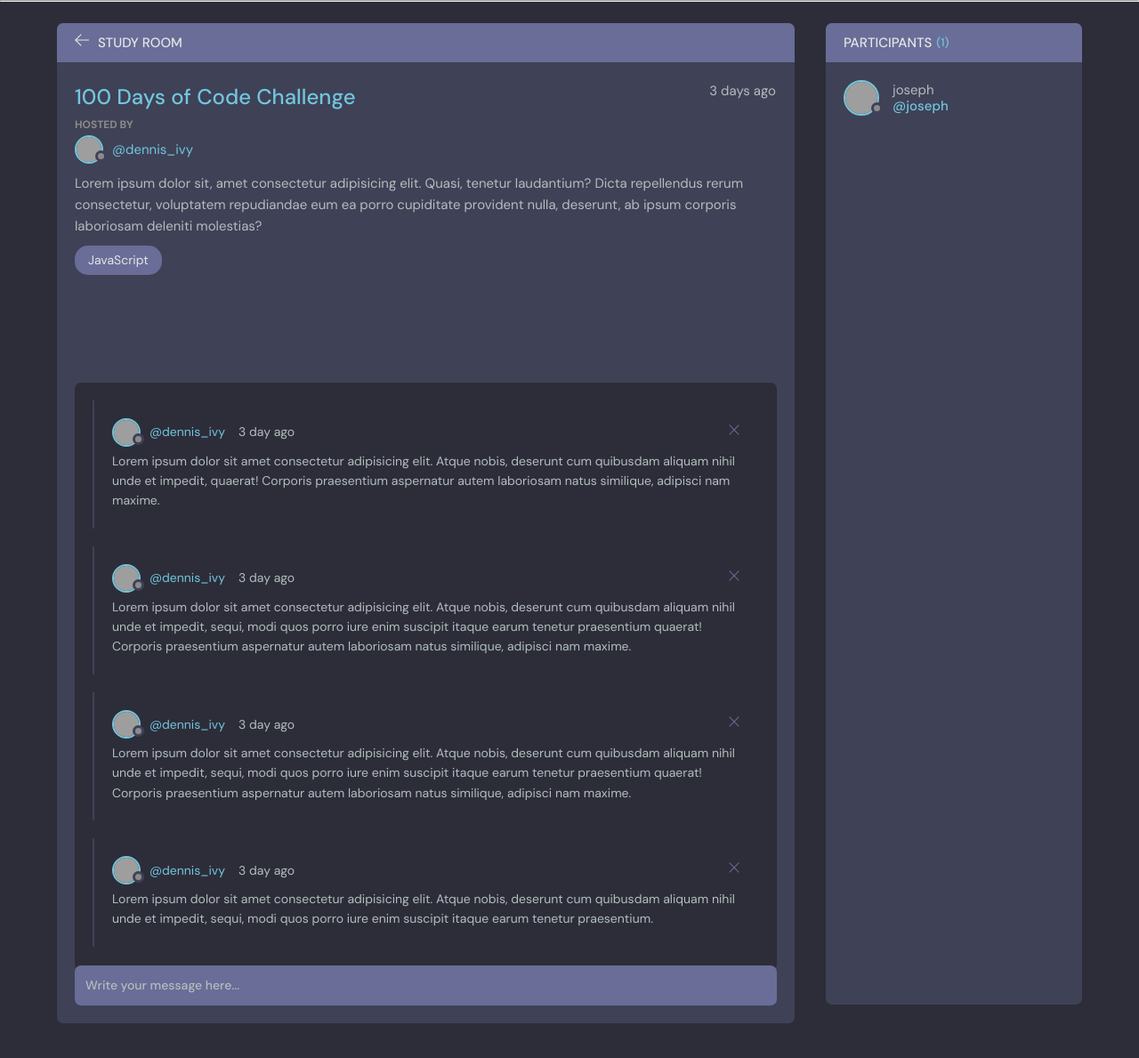
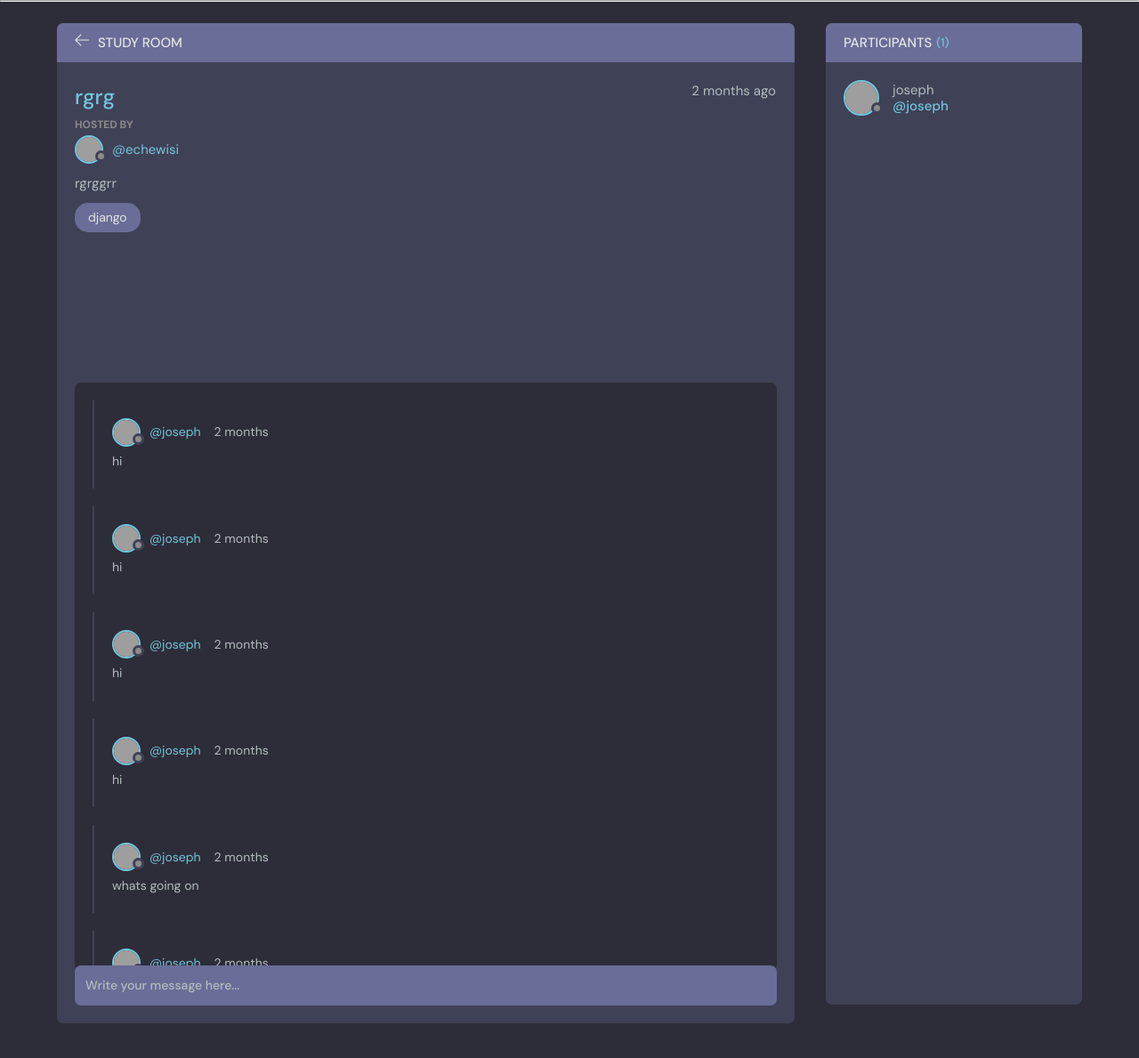
Before and after one commit to echewisi/studybud, a Django app: page /room/7/ in a window 1280 px wide. Shown: the part 76-1265 px from the top of the page at 89% size. Run offline with Django 4.2, Linux system fonts and the light colour scheme; data comes from the database, SQL or seed files in the repository; both versions use the stored data as it was after the commit; grey boxes are pictures that could not be loaded.

Commit message:
hold for now...

```diff
--- a/base/templates/base/room.html
+++ b/base/templates/base/room.html
@@ -7,7 +7,7 @@
         <div class="room">
           <div class="room__top">
             <div class="room__topLeft">
-              <a href="#"  onclick="goback()" >
+              <a href="{% url 'home' %}"  onclick="goback()" >
                 <svg version="1.1" xmlns="http://www.w3.org/2000/svg" width="32" height="32" viewBox="0 0 32 32">
                   <title>arrow-left</title>
                   <path
@@ -56,149 +56,59 @@
             </div>
             {%endif%}
 
-            <!-- <button class="action-button" data-id="120" data-delete-url="https://randomuser.me/api/3324923"
-            data-edit-url="profile.html">
-            <svg version="1.1" xmlns="http://www.w3.org/2000/svg" width="32" height="32" viewBox="0 0 32 32">
-              <title>ellipsis-horizontal</title>
-              <path
-                d="M16 7.843c-2.156 0-3.908-1.753-3.908-3.908s1.753-3.908 3.908-3.908c2.156 0 3.908 1.753 3.908 3.908s-1.753 3.908-3.908 3.908zM16 1.98c-1.077 0-1.954 0.877-1.954 1.954s0.877 1.954 1.954 1.954c1.077 0 1.954-0.877 1.954-1.954s-0.877-1.954-1.954-1.954z">
-              </path>
-              <path
-                d="M16 19.908c-2.156 0-3.908-1.753-3.908-3.908s1.753-3.908 3.908-3.908c2.156 0 3.908 1.753 3.908 3.908s-1.753 3.908-3.908 3.908zM16 14.046c-1.077 0-1.954 0.877-1.954 1.954s0.877 1.954 1.954 1.954c1.077 0 1.954-0.877 1.954-1.954s-0.877-1.954-1.954-1.954z">
-              </path>
-              <path
-                d="M16 31.974c-2.156 0-3.908-1.753-3.908-3.908s1.753-3.908 3.908-3.908c2.156 0 3.908 1.753 3.908 3.908s-1.753 3.908-3.908 3.908zM16 26.111c-1.077 0-1.954 0.877-1.954 1.954s0.877 1.954 1.954 1.954c1.077 0 1.954-0.877 1.954-1.954s-0.877-1.954-1.954-1.954z">
-              </path>
-            </svg>
-          </button> -->
           </div>
           <div class="room__box scroll">
             <div class="room__header scroll">
               <div class="room__info">
-                <h3>100 Days of Code Challenge</h3>
-                <span>3 days ago</span>
+                <h3>{{room.name}}</h3>
+                <span>{{room.created|timesince}} ago</span>
               </div>
               <div class="room__hosted">
                 <p>Hosted By</p>
-                <a href="#" class="room__author">
+                <a href="{% url 'profile' room.host.id %}" class="room__author">
                   <div class="avatar avatar--small">
                     <img src="https://randomuser.me/api/portraits/men/37.jpg" />
                   </div>
-                  <span>@dennis_ivy</span>
+                  <span>@{{room.host.username}}</span>
                 </a>
               </div>
               <div class="room__details">
-                Lorem ipsum dolor sit, amet consectetur adipisicing elit. Quasi, tenetur laudantium? Dicta repellendus
-                rerum consectetur, voluptatem repudiandae eum ea porro cupiditate provident nulla, deserunt, ab ipsum
-                corporis laboriosam deleniti molestias?
+                  {{room.description}}
               </div>
-              <span class="room__topics">JavaScript</span>
+              <span class="room__topics">{{room.topic}}</span>
             </div>
             <div class="room__conversation">
               <div class="threads scroll">
+                {%for message in room_messages%}
                 <div class="thread">
                   <div class="thread__top">
                     <div class="thread__author">
-                      <a href="#" class="thread__authorInfo">
+                      <a href="{% url 'profile' message.user.id %}" class="thread__authorInfo">
                         <div class="avatar avatar--small">
                           <img src="https://randomuser.me/api/portraits/men/37.jpg" />
                         </div>
-                        <span>@dennis_ivy</span>
+                        <span>@{{message.user}}</span>
                       </a>
-                      <span class="thread__date">3 day ago</span>
+                      <span class="thread__date">{{message.created|timesince}}</span>
                     </div>
                     <div class="thread__delete">
+                      {%if message.user == request.user%}
+                      <a  href="{%url 'delete-message' message.id %}">
                         <svg version="1.1" xmlns="http://www.w3.org/2000/svg" width="32" height="32" viewBox="0 0 32 32">
                           <title>remove</title>
                           <path
                             d="M27.314 6.019l-1.333-1.333-9.98 9.981-9.981-9.981-1.333 1.333 9.981 9.981-9.981 9.98 1.333 1.333 9.981-9.98 9.98 9.98 1.333-1.333-9.98-9.98 9.98-9.981z"
                           ></path>
                         </svg>
+                      </a>
+                      {%endif%}
                     </div>
                   </div>
                   <div class="thread__details">
-                    Lorem ipsum dolor sit amet consectetur adipisicing elit. Atque nobis, deserunt cum quibusdam aliquam
-                    nihil unde et impedit, quaerat! Corporis praesentium aspernatur autem laboriosam natus similique,
-                    adipisci nam maxime.
+                        {{message.body}}
                   </div>
                 </div>
-                <div class="thread">
-                  <div class="thread__top">
-                    <div class="thread__author">
-                      <a href="#" class="thread__authorInfo">
-                        <div class="avatar avatar--small">
-                          <img src="https://randomuser.me/api/portraits/men/37.jpg" />
-                        </div>
-                        <span>@dennis_ivy</span>
-                      </a>
-                      <span class="thread__date">3 day ago</span>
-                    </div>
-                    <div class="thread__delete">
-                      <svg version="1.1" xmlns="http://www.w3.org/2000/svg" width="32" height="32" viewBox="0 0 32 32">
-                        <title>remove</title>
-                        <path
-                          d="M27.314 6.019l-1.333-1.333-9.98 9.981-9.981-9.981-1.333 1.333 9.981 9.981-9.981 9.98 1.333 1.333 9.981-9.98 9.98 9.98 1.333-1.333-9.98-9.98 9.98-9.981z"
-                        ></path>
-                      </svg>
-                    </div>
-                  </div>
-                  <div class="thread__details">
-                    Lorem ipsum dolor sit amet consectetur adipisicing elit. Atque nobis, deserunt cum quibusdam aliquam
-                    nihil unde et impedit, sequi, modi quos porro iure enim suscipit itaque earum tenetur praesentium
-                    quaerat! Corporis praesentium aspernatur autem laboriosam natus similique, adipisci nam maxime.
-                  </div>
-                </div>
-                <div class="thread">
-                  <div class="thread__top">
-                    <div class="thread__author">
-                      <a href="#" class="thread__authorInfo">
-                        <div class="avatar avatar--small">
-                          <img src="https://randomuser.me/api/portraits/men/37.jpg" />
-                        </div>
-                        <span>@dennis_ivy</span>
-                      </a>
-                      <span class="thread__date">3 day ago</span>
-                    </div>
-                    <div class="thread__delete">
-                      <svg version="1.1" xmlns="http://www.w3.org/2000/svg" width="32" height="32" viewBox="0 0 32 32">
-                        <title>remove</title>
-                        <path
-                          d="M27.314 6.019l-1.333-1.333-9.98 9.981-9.981-9.981-1.333 1.333 9.981 9.981-9.981 9.98 1.333 1.333 9.981-9.98 9.98 9.98 1.333-1.333-9.98-9.98 9.98-9.981z"
-                        ></path>
-                      </svg>
-                    </div>
-                  </div>
-                  <div class="thread__details">
-                    Lorem ipsum dolor sit amet consectetur adipisicing elit. Atque nobis, deserunt cum quibusdam aliquam
-                    nihil unde et impedit, sequi, modi quos porro iure enim suscipit itaque earum tenetur praesentium
-                    quaerat! Corporis praesentium aspernatur autem laboriosam natus similique, adipisci nam maxime.
-                  </div>
-                </div>
-                <div class="thread">
-                  <div class="thread__top">
-                    <div class="thread__author">
-                      <a href="#" class="thread__authorInfo">
-                        <div class="avatar avatar--small">
-                          <img src="https://randomuser.me/api/portraits/men/37.jpg" />
-                        </div>
-                        <span>@dennis_ivy</span>
-                      </a>
-                      <span class="thread__date">3 day ago</span>
-                    </div>
-                    <div class="thread__delete">
-                      <svg version="1.1" xmlns="http://www.w3.org/2000/svg" width="32" height="32" viewBox="0 0 32 32">
-                        <title>remove</title>
-                        <path
-                          d="M27.314 6.019l-1.333-1.333-9.98 9.981-9.981-9.981-1.333 1.333 9.981 9.981-9.981 9.98 1.333 1.333 9.981-9.98 9.98 9.98 1.333-1.333-9.98-9.98 9.98-9.981z"
-                        ></path>
-                      </svg>
-                    </div>
-                  </div>
-                  <div class="thread__details">
-                    Lorem ipsum dolor sit amet consectetur adipisicing elit. Atque nobis, deserunt cum quibusdam aliquam
-                    nihil unde et impedit, sequi, modi quos porro iure enim suscipit itaque earum tenetur praesentium.
-                  </div>
-                </div>
+                {%endfor%}
               </div>
             </div>
           </div>
@@ -206,6 +116,7 @@
               <form action="#"><input name="" placeholder="Write your message here..." /></form>
             </div>
         </div>
+
         <!-- Room End -->
 
         <!--   Start -->
```
Also changed, not shown: .gitignore.txt (deleted), db.sqlite3, 13 other files. Lines whose indentation alone changed are shown as unchanged.
